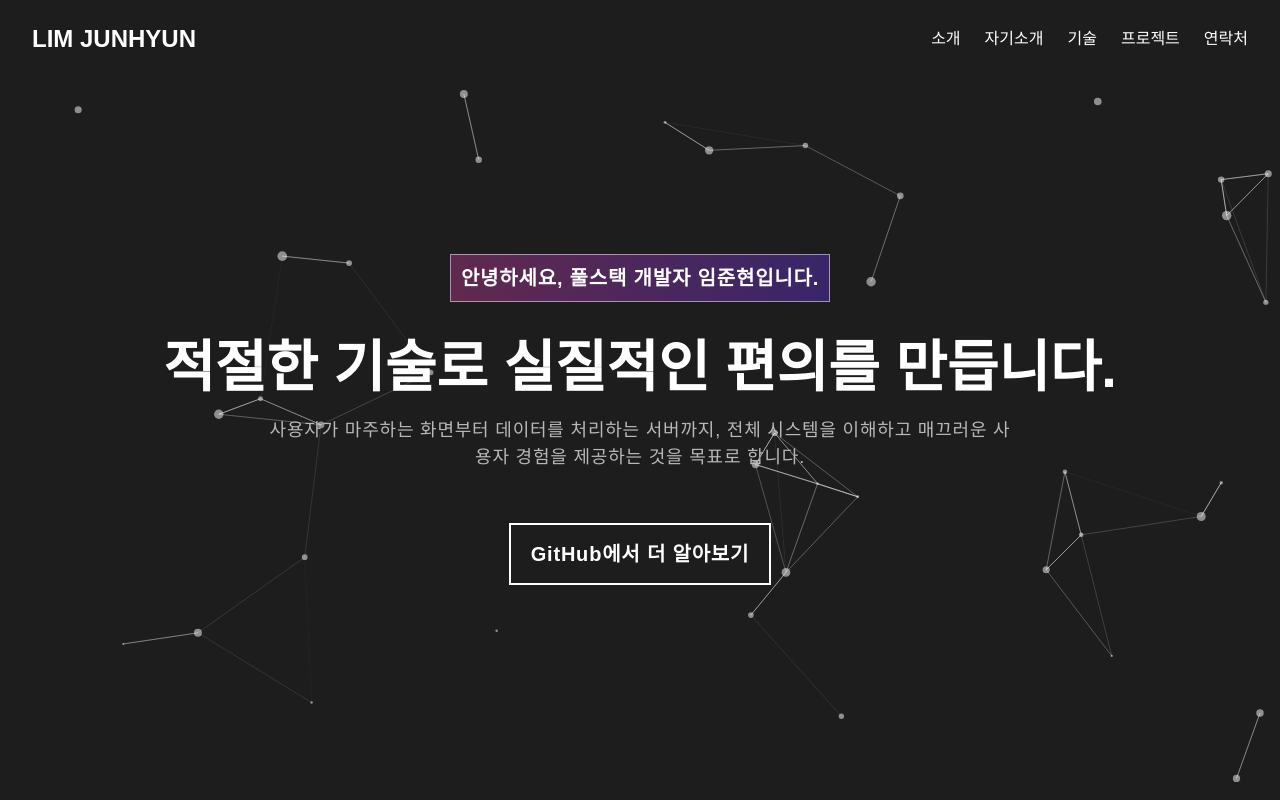
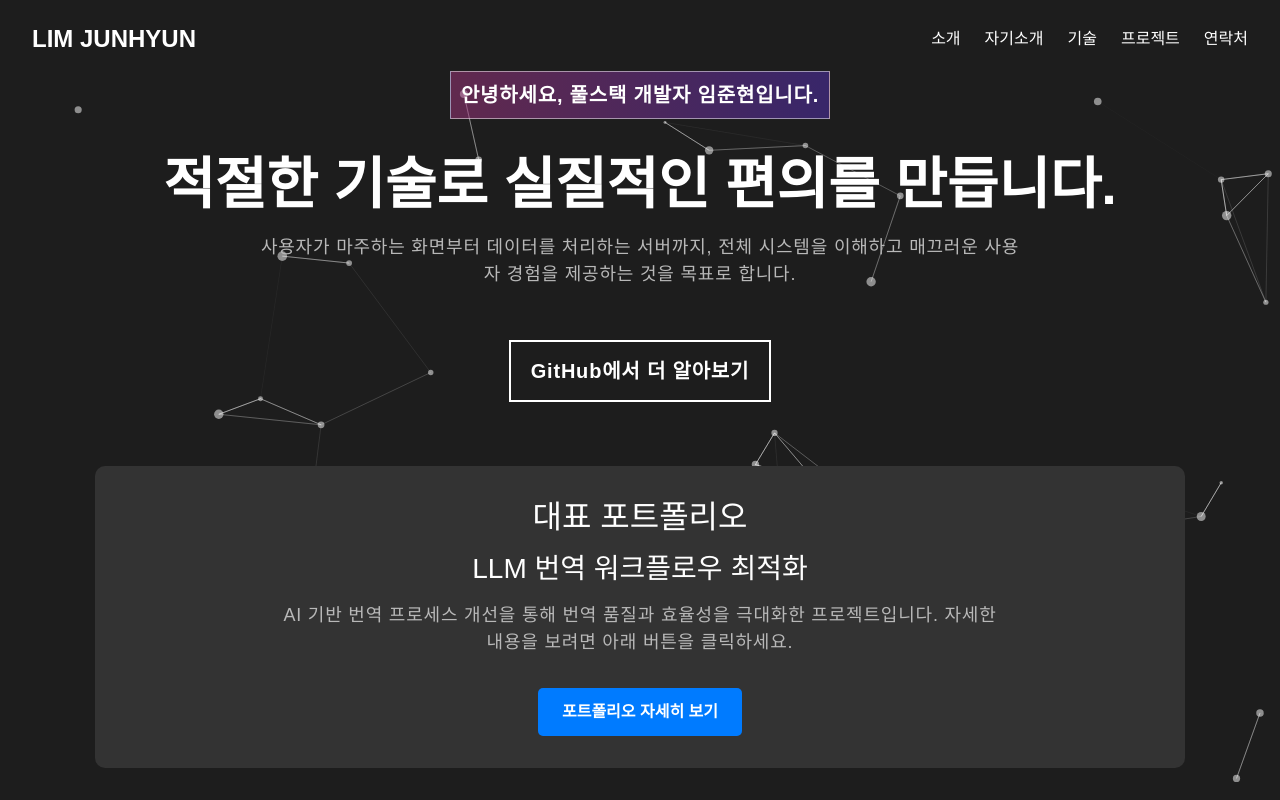
Before and after one commit to NiceTry3675/portfolio2, a React (Create React App) app: page / in a window 1280 px wide. Shown: the top 800 px of the page. Built offline with nearby package versions, Linux system fonts and the light colour scheme.

Commit message:
feat: 포트폴리오 상세 페이지 추가 및 구조 개선
- LLM 번역 워크플로우 최적화 페이지 추가
- 메인 페이지에 대표 포트폴리오 섹션 배치
- 라우팅 및 네비게이션 링크 업데이트

```diff
--- a/src/App.tsx
+++ b/src/App.tsx
@@ -1,17 +1,46 @@
 import React from 'react';
+import { HashRouter as Router, Routes, Route } from 'react-router-dom';
 import { Element } from 'react-scroll';
 import Header from './components/Header';
 import Home from './components/Home';
+
 import About from './components/About';
 import Skills from './components/Skills';
 import Projects from './components/Projects';
 import Contact from './components/Contact';
 import Footer from './components/Footer';
+import PortfolioDetail from './components/PortfolioDetail';
 import Particles from '@tsparticles/react';
 import './App.css';
 
+const MainPage = () => (
+  <>
+    <Header />
+    <main>
+      <Element name="home">
+        <Home />
+      </Element>
+
+      <Element name="about">
+        <About />
+      </Element>
+      <Element name="skills">
+        <Skills />
+      </Element>
+      <Element name="projects">
+        <Projects />
+      </Element>
+      <Element name="contact">
+        <Contact />
+      </Element>
+    </main>
+    <Footer />
+  </>
+);
+
 const App = () => {
   return (
+    <Router>
       <div className="App">
         <Particles
           id="tsparticles"
@@ -82,26 +111,12 @@ const App = () => {
             detectRetina: true,
           }}
         />
-      <Header />
-      <main>
-        <Element name="home">
-          <Home />
-        </Element>
-        <Element name="about">
-          <About />
-        </Element>
-        <Element name="skills">
-          <Skills />
-        </Element>
-        <Element name="projects">
-          <Projects />
-        </Element>
-        <Element name="contact">
-          <Contact />
-        </Element>
-      </main>
-      <Footer />
+        <Routes>
+          <Route path="/" element={<MainPage />} />
+          <Route path="/portfolio-detail" element={<PortfolioDetail />} />
+        </Routes>
       </div>
+    </Router>
   );
 };
 
--- a/src/components/Header.tsx
+++ b/src/components/Header.tsx
@@ -1,5 +1,6 @@
 import React, { useState, useEffect } from 'react';
-import { Link } from 'react-scroll';
+import { Link as ScrollLink } from 'react-scroll';
+import { Link as RouterLink } from 'react-router-dom';
 import { FaBars, FaTimes } from 'react-icons/fa';
 import './Header.css';
 
@@ -27,28 +28,30 @@ const Header = () => {
   return (
     <header className={scrolled ? 'scrolled' : ''}>
       <nav className="navbar">
-        <Link to="home" smooth={true} duration={500} className="navbar-brand">
+        <RouterLink to="/" className="navbar-brand">
           LIM JUNHYUN
-        </Link>
+        </RouterLink>
         <div className="menu-icon" onClick={toggleMenu}>
           {isOpen ? <FaTimes /> : <FaBars />}
         </div>
         <div className={isOpen ? 'navbar-links active' : 'navbar-links'}>
-          <Link to="home" smooth={true} duration={500} activeClass="active" spy={true} onClick={toggleMenu}>
+          <ScrollLink to="home" smooth={true} duration={500} activeClass="active" spy={true} onClick={toggleMenu}>
             소개
-          </Link>
-          <Link to="about" smooth={true} duration={500} activeClass="active" spy={true} onClick={toggleMenu}>
+          </ScrollLink>
+
+
+          <ScrollLink to="about" smooth={true} duration={500} activeClass="active" spy={true} onClick={toggleMenu}>
             자기소개
-          </Link>
-          <Link to="skills" smooth={true} duration={500} activeClass="active" spy={true} onClick={toggleMenu}>
+          </ScrollLink>
+          <ScrollLink to="skills" smooth={true} duration={500} activeClass="active" spy={true} onClick={toggleMenu}>
             기술
-          </Link>
-          <Link to="projects" smooth={true} duration={500} activeClass="active" spy={true} onClick={toggleMenu}>
+          </ScrollLink>
+          <ScrollLink to="projects" smooth={true} duration={500} activeClass="active" spy={true} onClick={toggleMenu}>
             프로젝트
-          </Link>
-          <Link to="contact" smooth={true} duration={500} activeClass="active" spy={true} onClick={toggleMenu}>
+          </ScrollLink>
+          <ScrollLink to="contact" smooth={true} duration={500} activeClass="active" spy={true} onClick={toggleMenu}>
             연락처
-          </Link>
+          </ScrollLink>
         </div>
       </nav>
     </header>
--- a/src/components/Home.css
+++ b/src/components/Home.css
@@ -56,3 +56,37 @@
 .wrap {
   border-right: 0.08em solid #666;
 }
+
+.main-project-home-section {
+  margin-top: 4rem;
+  padding: 2rem;
+  background-color: #333;
+  border-radius: 10px;
+}
+
+.main-project-home-section h2 {
+  margin-bottom: 1rem;
+}
+
+.main-project-home-section h3 {
+  margin-bottom: 1rem;
+}
+
+.main-project-home-section p {
+  margin-bottom: 2rem;
+}
+
+.btn-main-portfolio {
+  display: inline-block;
+  padding: 12px 24px;
+  background-color: #007bff;
+  color: #fff;
+  border-radius: 5px;
+  text-decoration: none;
+  font-weight: bold;
+  transition: background-color 0.3s ease;
+}
+
+.btn-main-portfolio:hover {
+  background-color: #0056b3;
+}
--- a/src/components/Home.tsx
+++ b/src/components/Home.tsx
@@ -1,4 +1,5 @@
 import React from 'react';
+import { Link } from 'react-router-dom';
 import { Fade } from 'react-awesome-reveal';
 import './Home.css';
 
@@ -12,6 +13,14 @@ const Home = () => {
           <p>사용자가 마주하는 화면부터 데이터를 처리하는 서버까지, 전체 시스템을 이해하고 매끄러운 사용자 경험을 제공하는 것을 목표로 합니다.</p>
           <a href="https://github.com/NiceTry3675" target="_blank" rel="noopener noreferrer" className="connect-button">GitHub에서 더 알아보기</a>
         </Fade>
+        <Fade direction="up" triggerOnce>
+          <div className="main-project-home-section">
+            <h2>대표 포트폴리오</h2>
+            <h3>LLM 번역 워크플로우 최적화</h3>
+            <p>AI 기반 번역 프로세스 개선을 통해 번역 품질과 효율성을 극대화한 프로젝트입니다. 자세한 내용을 보려면 아래 버튼을 클릭하세요.</p>
+            <Link to="/portfolio-detail" className="btn-main-portfolio">포트폴리오 자세히 보기</Link>
+          </div>
+        </Fade>
       </div>
     </section>
   );
--- /dev/null
+++ b/src/components/PortfolioDetail.css
@@ -0,0 +1,4 @@
+.portfolio-detail-container {
+  padding: 100px 20px;
+  color: white;
+}
--- /dev/null
+++ b/src/components/PortfolioDetail.tsx
@@ -0,0 +1,13 @@
+import React from 'react';
+import './PortfolioDetail.css';
+
+const PortfolioDetail = () => {
+  return (
+    <div className="portfolio-detail-container">
+      <h1>LLM 번역 워크플로우 최적화</h1>
+      <p>여기에 포트폴리오 상세 내용을 작성합니다.</p>
+    </div>
+  );
+};
+
+export default PortfolioDetail;
--- a/src/components/Projects.tsx
+++ b/src/components/Projects.tsx
@@ -1,5 +1,6 @@
 import React from 'react';
 import { Fade } from 'react-awesome-reveal';
+
 import './Projects.css';
 
 const projectData = [
@@ -43,6 +44,7 @@ const Projects = () => {
               </div>
             ))}
           </div>
+
         </div>
       </Fade>
     </section>
```
Lines whose indentation alone changed are shown as unchanged.
